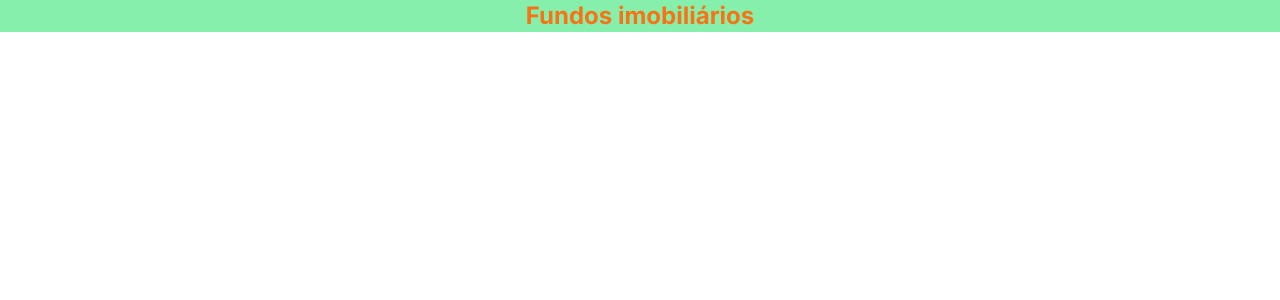
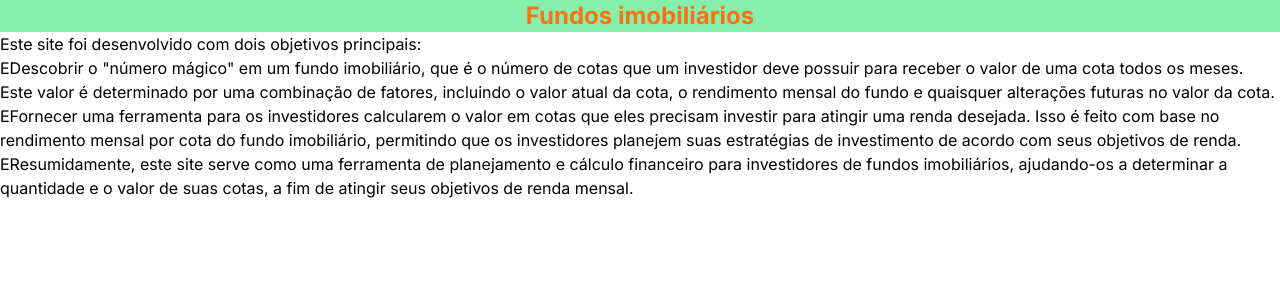
Before and after one commit to mateushilariodias/Fundos-imobiliarios, a Next.js app: page / in a window 1280 px wide. Shown: the top 300 px of the page. Built offline with nearby package versions, Linux system fonts and the light colour scheme.

Commit message:
added text

```diff
--- a/app/page.tsx
+++ b/app/page.tsx
@@ -4,7 +4,10 @@ export default function Home() {
   return (
    <>
     <h1 className='font-bold text-orange-500 text-center text-2xl bg-green-300'>Fundos imobiliários</h1>
-
+    <p>Este site foi desenvolvido com dois objetivos principais:</p>
+    <p>EDescobrir o "número mágico" em um fundo imobiliário, que é o número de cotas que um investidor deve possuir para receber o valor de uma cota todos os meses. Este valor é determinado por uma combinação de fatores, incluindo o valor atual da cota, o rendimento mensal do fundo e quaisquer alterações futuras no valor da cota.</p>
+    <p>EFornecer uma ferramenta para os investidores calcularem o valor em cotas que eles precisam investir para atingir uma renda desejada. Isso é feito com base no rendimento mensal por cota do fundo imobiliário, permitindo que os investidores planejem suas estratégias de investimento de acordo com seus objetivos de renda.</p>
+    <p>EResumidamente, este site serve como uma ferramenta de planejamento e cálculo financeiro para investidores de fundos imobiliários, ajudando-os a determinar a quantidade e o valor de suas cotas, a fim de atingir seus objetivos de renda mensal.</p>
    </>
   )
 }
```
